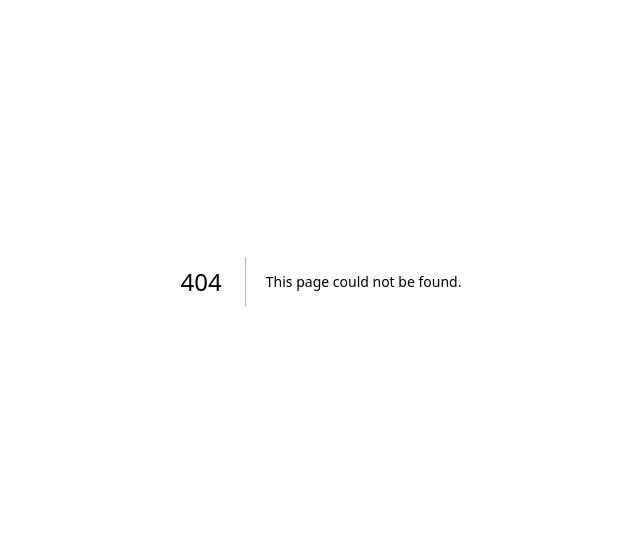
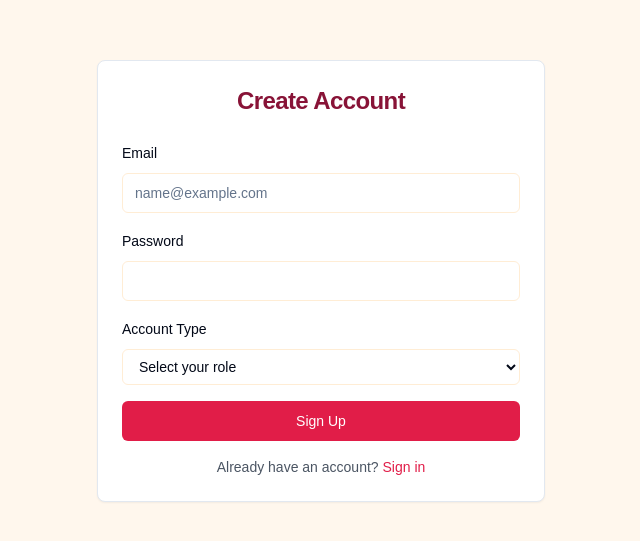
Before and after one commit to Evandabest/cineduca-web, a Next.js app: page /signup in a window 1280 px wide. Before the commit this address had no page. Shown: the part 119-660 px from the top of the page, without its empty margins (319-959 px from the left). Built offline with nearby package versions, Linux system fonts and the light colour scheme.

Commit message:
feat: add sign up page

```diff
--- /dev/null
+++ b/app/signup/actions.ts
@@ -0,0 +1,28 @@
+'use server'
+
+import { revalidatePath } from 'next/cache'
+import { redirect } from 'next/navigation'
+
+import { createClient } from '@/utils/supabase/server'
+import { access } from 'fs'
+
+export async function signup(formData: FormData) {
+    const supabase = await createClient()
+
+    // type-casting here for convenience
+    // in practice, you should validate your inputs
+    const data = {
+      email: formData.get('email') as string,
+      password: formData.get('password') as string,
+      access: formData.get('access') as string,
+    }
+
+    const { error } = await supabase.auth.signUp(data)
+
+    if (error) {
+      redirect('/error')
+    }
+
+    revalidatePath('/', 'layout')
+    redirect('/')
+  }
--- /dev/null
+++ b/app/signup/page.tsx
@@ -0,0 +1,70 @@
+import Link from "next/link"
+import { signup } from "./actions"
+import { Button } from "@/components/ui/button"
+import { Card, CardHeader, CardTitle, CardContent } from "@/components/ui/card"
+import { Input } from "@/components/ui/input"
+import { Label } from "@/components/ui/label"
+
+export default function SignUpPage() {
+  return (
+    <div className="min-h-screen bg-orange-50 flex items-center justify-center px-4">
+      <Card className="w-full max-w-md bg-white">
+        <CardHeader className="text-center">
+          <CardTitle className="text-2xl text-rose-900">Create Account</CardTitle>
+        </CardHeader>
+        <CardContent>
+          <form className="space-y-4">
+            <div className="space-y-2">
+              <Label htmlFor="email">Email</Label>
+              <Input
+                id="email"
+                name="email"
+                type="email"
+                placeholder="name@example.com"
+                required
+                className="border-orange-100 focus:ring-rose-600"
+              />
+            </div>
+            <div className="space-y-2">
+              <Label htmlFor="password">Password</Label>
+              <Input
+                id="password"
+                name="password"
+                type="password"
+                required
+                className="border-orange-100 focus:ring-rose-600"
+              />
+            </div>
+            <div className="space-y-2">
+              <Label htmlFor="access">Account Type</Label>
+              <select
+                id="access"
+                name="access"
+                required
+                defaultValue=""
+                className="w-full rounded-md border border-orange-100 bg-white px-3 py-2 text-sm focus:outline-none focus:ring-2 focus:ring-rose-600"
+              >
+                <option value="" disabled>Select your role</option>
+                <option value="filmmaker">Filmmaker</option>
+                <option value="teacher">Teacher</option>
+                <option value="student">Student</option>
+              </select>
+            </div>
+            <Button
+              formAction={signup}
+              className="w-full bg-rose-600 hover:bg-rose-700 text-white"
+            >
+              Sign Up
+            </Button>
+            <p className="text-center text-sm text-gray-600">
+              Already have an account?{" "}
+              <Link href="/login" className="text-rose-600 hover:text-rose-700">
+                Sign in
+              </Link>
+            </p>
+          </form>
+        </CardContent>
+      </Card>
+    </div>
+  )
+}
--- /dev/null
+++ b/components/ui/input.tsx
@@ -0,0 +1,22 @@
+import * as React from "react"
+
+import { cn } from "@/lib/utils"
+
+const Input = React.forwardRef<HTMLInputElement, React.ComponentProps<"input">>(
+  ({ className, type, ...props }, ref) => {
+    return (
+      <input
+        type={type}
+        className={cn(
+          "flex h-10 w-full rounded-md border border-input bg-background px-3 py-2 text-base ring-offset-background file:border-0 file:bg-transparent file:text-sm file:font-medium file:text-foreground placeholder:text-muted-foreground focus-visible:outline-none focus-visible:ring-2 focus-visible:ring-ring focus-visible:ring-offset-2 disabled:cursor-not-allowed disabled:opacity-50 md:text-sm",
+          className
+        )}
+        ref={ref}
+        {...props}
+      />
+    )
+  }
+)
+Input.displayName = "Input"
+
+export { Input }
```
